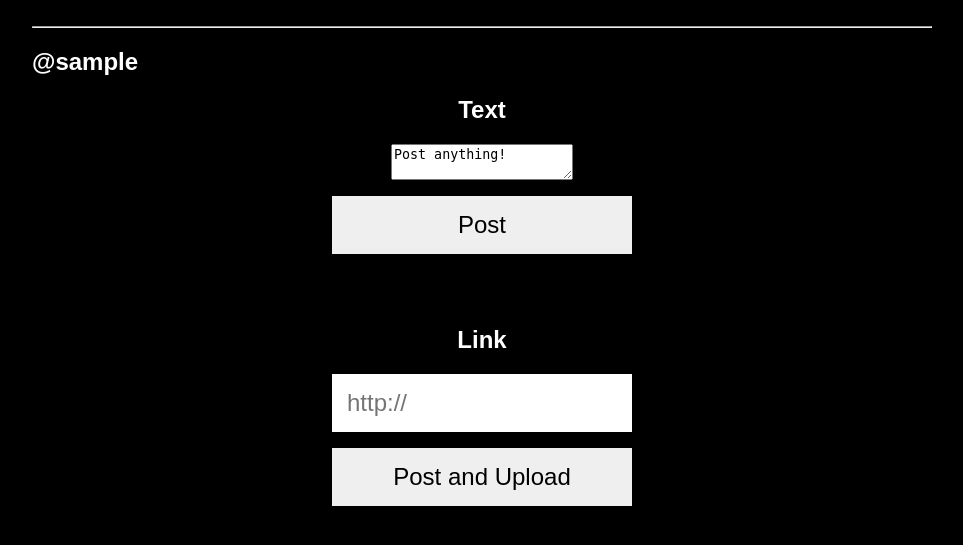
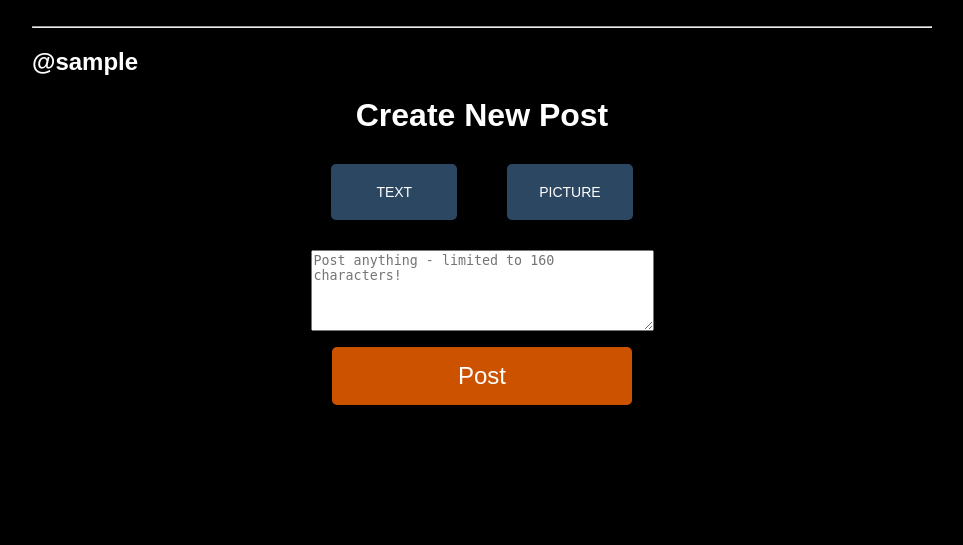
Before and after one commit to andrewjkerr/postr, a PHP site: page /new-post.php in a window 1280 px wide. Shown: the part 108-653 px from the top of the page, without its empty margins (183-1146 px from the left). Run offline with PHP 8.4, Linux system fonts and the light colour scheme; the visitor is signed in with stand-in values (Sample User, id 1); some libraries are stand-ins or nearby versions.

Commit message:
Some style/function changes to new-post!

```diff
--- a/new-post.php
+++ b/new-post.php
@@ -10,6 +10,23 @@ if(empty($_SESSION['username'])){
 	<link rel="stylesheet" type="text/css" href="style.css" media="screen" />
 	<link rel="shortcut icon" href="favicon.ico" type="image/x-icon">
 	<link rel="icon" href="favicon.ico" type="image/x-icon">
+
+	<script type="text/javascript" src="//ajax.googleapis.com/ajax/libs/jquery/1.3.2/jquery.min.js"></script>
+	<script>
+		$(document).ready(function() {
+			$("#new-post-picture").hide();
+			$("#new-post-picture-header").click(function()
+			{
+				$("#new-post-text").hide();
+				$("#new-post-picture").slideToggle(500);
+			})
+			$("#new-post-text-header").click(function()
+			{
+				$("#new-post-picture").hide();
+				$("#new-post-text").slideToggle(500);
+			})
+		});
+	</script>
 </head>
 <body>
 	<?php include('header.php'); ?>
@@ -144,33 +161,20 @@ function showForm($message="") {
 	}
 
 ?>
-		<!-- Testing Text Post -->
-		<h2>Text</h2>
-		<form method="post">
+		<h1 style="margin-bottom: 50px">Create New Post</h1>
+		<div id="new-post-buttons">
+			<div id="new-post-text-header">TEXT</div><div id="new-post-picture-header">PICTURE</div>
+		</div>
+		<form method="post" id="new-post-text">
 			<input type="hidden" name="post-type" value="text">
-			<p><textarea id="text-post" name="text-post">Post anything!</textarea></p>
-			<input type="submit" value="Post">
+			<p><textarea id="text-post" name="text-post" cols=40 rows=5 placeholder="Post anything - limited to 160 characters!"></textarea></p>
+			<input type="submit" class="post_button" value="Post">
 		</form>
-
-		<br />
-
-		<!-- Testing Image Post -->
-		<!-- enctype for uploads -->
-		<!--h2>Image</h2>
-		<form method="post" enctype="multipart/form-data">
-			<input type="hidden" name="post-type" value="image">
-			<p><input type="file" name="image-post" /></p>
-			<input type="submit" value="Post and Upload">
-		</form-->
-
-		<br />
-
-		<!-- Testing Link Post -->
-		<h2>Link</h2>
-		<form method="post">
+		<form method="post" id="new-post-picture">
 			<input type="hidden" name="post-type" value="link">
+			<p>Need to host an image? Try <a href="https://imgur.com/">imgur!</a></p>
 			<p><input type="text" name="link-post" placeholder="http://" /></p>
-			<input type="submit" value="Post and Upload">
+			<input type="submit" class="post_button"value="Post">
 		</form>
 <?php } ?>
 	</div>
--- a/style.css
+++ b/style.css
@@ -276,3 +276,51 @@ input {
 .clear {
     clear: both;
 }
+#new-post-buttons {
+	display: block;
+	margin: 0 auto;
+}
+#new-post-text-header {
+	background-color: #2C4762;
+	font-family: arial;
+	font-size: 14px;
+	padding: 20px 45px;
+	-webkit-border-radius: 5px;
+	-moz-border-radius: 5px;
+	border-radius: 5px;
+	cursor: pointer;
+	text-align: center;
+	color: #fff;
+	text-decoration: none;
+	display: inline;
+	width: 200px;
+}
+#new-post-picture-header {
+	background-color: #2C4762;
+	font-family: arial;
+	font-size: 14px;
+	padding: 20px 32px;
+	-webkit-border-radius: 5px;
+	-moz-border-radius: 5px;
+	border-radius: 5px;
+	cursor: pointer;
+	text-align: center;
+	color: #fff;
+	text-decoration: none;
+	display: inline;
+	margin-left: 50px;
+}
+#new-post-text {
+	margin-top: 50px;
+}
+#new-post-picture {
+	margin-top: 50px;
+}
+.post_button {
+	background-color: #CC5200;
+	color: #fff;
+	-webkit-border-radius: 5px;
+	-moz-border-radius: 5px;
+	border-radius: 5px;
+	cursor: pointer;
+}
```
